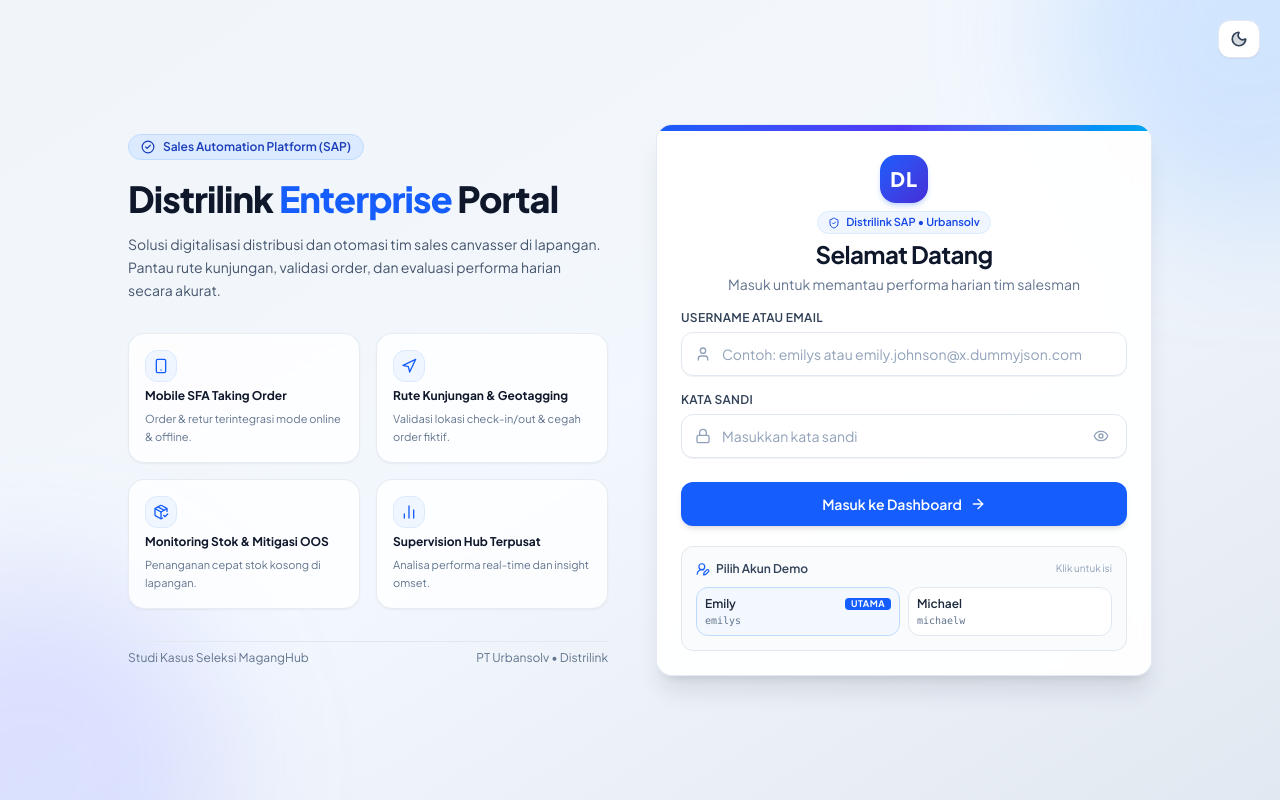
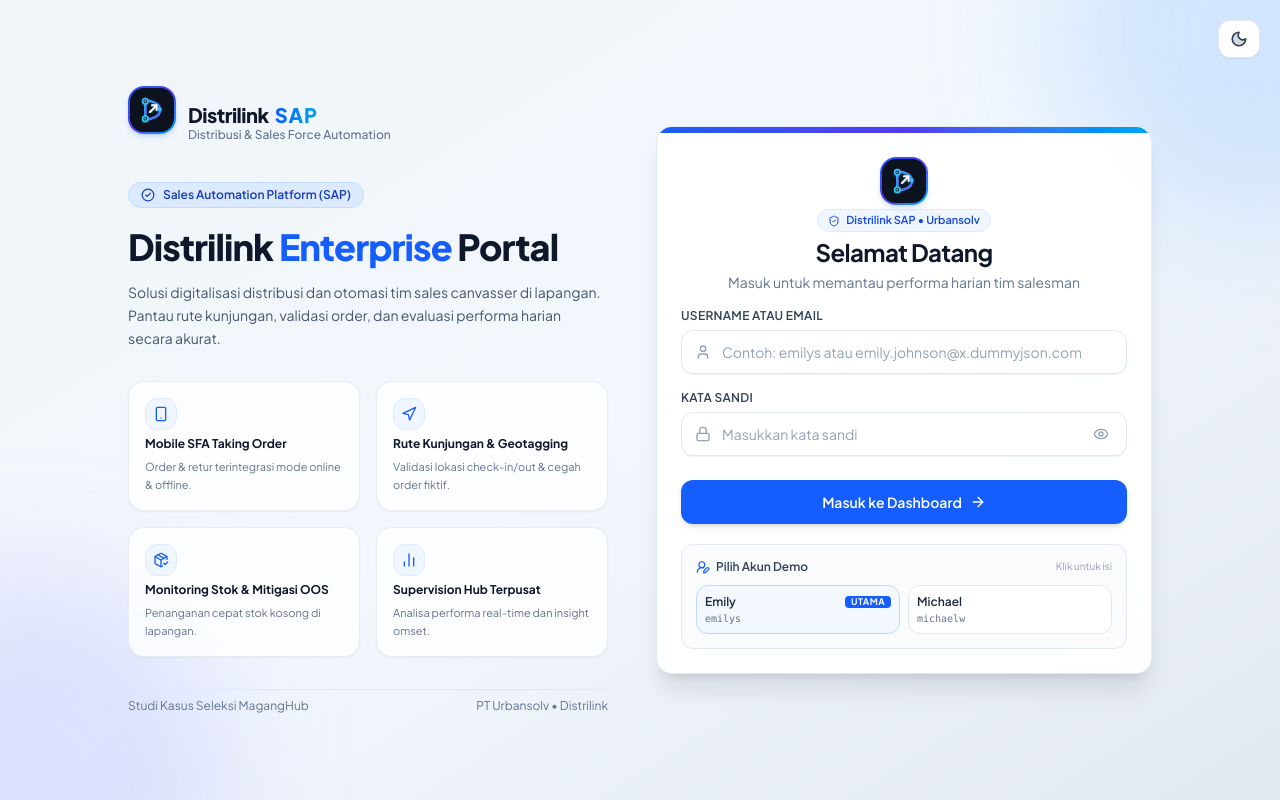
Before and after one commit to Pras00/distrilink-sap, a Next.js app: page /login in a window 1280 px wide. Built offline with nearby package versions, Linux system fonts and the light colour scheme.

Commit message:
feat: integrate Logo for Distrilink SAP

```diff
--- a/src/app/login/page.tsx
+++ b/src/app/login/page.tsx
@@ -5,6 +5,7 @@
 import { useAuth } from "@/context/AuthContext";
 import { LoginForm } from "@/components/auth/LoginForm";
 import { ThemeToggle } from "@/components/ui/ThemeToggle";
+import { Logo } from "@/components/ui/Logo";
 import {
   BarChart2,
   CheckCircle2,
@@ -61,6 +62,7 @@
         {/* Left Side: Brand Story & Features */}
         <div className="hidden lg:flex lg:col-span-6 flex-col justify-between text-slate-900 dark:text-white space-y-8 pr-4 transition-colors duration-300">
           <div>
+            <Logo size="lg" showText subtitle="Distribusi & Sales Force Automation" className="mb-6" />
             <div className="inline-flex items-center gap-2 px-3 py-1 rounded-full bg-blue-100 dark:bg-blue-500/20 border border-blue-200 dark:border-blue-400/30 text-blue-800 dark:text-blue-300 text-xs font-semibold backdrop-blur-xs transition-colors">
               <CheckCircle2 className="h-3.5 w-3.5" /> Sales Automation Platform (SAP)
             </div>
--- a/src/components/auth/LoginForm.tsx
+++ b/src/components/auth/LoginForm.tsx
@@ -9,6 +9,7 @@
 import { useAuth } from "@/context/AuthContext";
 import { Input } from "@/components/ui/Input";
 import { Button } from "@/components/ui/Button";
+import { Logo } from "@/components/ui/Logo";
 import {
   Card,
   CardContent,
@@ -108,8 +109,8 @@
         <div className="h-1.5 w-full bg-linear-to-r from-blue-600 via-indigo-600 to-sky-500" />
 
         <CardHeader className="space-y-2 text-center pb-4 pt-6">
-          <div className="mx-auto flex h-12 w-12 items-center justify-center rounded-2xl bg-linear-to-br from-blue-600 to-indigo-700 text-white shadow-md shadow-blue-600/20">
-            <span className="font-extrabold text-xl tracking-wider">DL</span>
+          <div className="flex justify-center mb-1">
+            <Logo size="lg" />
           </div>
 
           <div>
--- a/src/components/dashboard/DashboardHeader.tsx
+++ b/src/components/dashboard/DashboardHeader.tsx
@@ -6,6 +6,7 @@
 import { motion, AnimatePresence } from "framer-motion";
 import { useAuth } from "@/context/AuthContext";
 import { ThemeToggle } from "@/components/ui/ThemeToggle";
+import { Logo } from "@/components/ui/Logo";
 import {
   LogOut,
   Calendar,
@@ -64,9 +65,7 @@
         <div className="flex h-16 sm:h-20 items-center justify-between gap-4">
           {/* Logo & Product Brand */}
           <div className="flex items-center gap-3">
-            <div className="flex h-10 w-10 sm:h-11 sm:w-11 items-center justify-center rounded-2xl bg-gradient-to-br from-blue-600 to-indigo-700 text-white shadow-md shadow-blue-500/20 shrink-0">
-              <span className="font-extrabold text-lg sm:text-xl tracking-wider">DL</span>
-            </div>
+            <Logo size="md" />
             <div>
               <div className="flex items-center gap-2">
                 <h1 className="font-extrabold text-slate-900 dark:text-white text-base sm:text-xl tracking-tight leading-tight">
--- /dev/null
+++ b/src/components/ui/Logo.tsx
@@ -0,0 +1,141 @@
+import React from "react";
+
+interface LogoProps {
+  size?: "sm" | "md" | "lg" | "xl";
+  showText?: boolean;
+  subtitle?: string;
+  className?: string;
+  badgeOnly?: boolean;
+}
+
+const sizeConfig = {
+  sm: { icon: "h-8 w-8", text: "text-base", sub: "text-[10px]" },
+  md: { icon: "h-10 w-10 sm:h-11 sm:w-11", text: "text-lg sm:text-xl", sub: "text-xs" },
+  lg: { icon: "h-12 w-12", text: "text-xl", sub: "text-xs" },
+  xl: { icon: "h-16 w-16", text: "text-2xl", sub: "text-sm" },
+};
+
+export function Logo({
+  size = "md",
+  showText = false,
+  subtitle,
+  className = "",
+  badgeOnly = false,
+}: LogoProps) {
+  const cfg = sizeConfig[size] || sizeConfig.md;
+
+  const IconElement = (
+    <div
+      className={`relative flex items-center justify-center shrink-0 rounded-2xl bg-linear-to-br from-blue-600 via-indigo-600 to-sky-500 p-0.5 shadow-md shadow-blue-500/20 ${cfg.icon} ${className}`}
+    >
+      {/* Inner dark container for high-contrast crisp rendering */}
+      <div className="flex h-full w-full items-center justify-center rounded-[14px] bg-[#0c121e] p-1.5 backdrop-blur-xs transition-colors">
+        <svg
+          viewBox="0 0 48 48"
+          fill="none"
+          xmlns="http://www.w3.org/2000/svg"
+          className="h-full w-full"
+        >
+          <defs>
+            <linearGradient id="dl-gradient-main" x1="6" y1="6" x2="42" y2="42" gradientUnits="userSpaceOnUse">
+              <stop offset="0%" stopColor="#38bdf8" />
+              <stop offset="50%" stopColor="#3b82f6" />
+              <stop offset="100%" stopColor="#6366f1" />
+            </linearGradient>
+            <linearGradient id="dl-gradient-accent" x1="12" y1="36" x2="36" y2="12" gradientUnits="userSpaceOnUse">
+              <stop offset="0%" stopColor="#22d3ee" />
+              <stop offset="100%" stopColor="#60a5fa" />
+            </linearGradient>
+            <filter id="dl-glow" x="-20%" y="-20%" width="140%" height="140%">
+              <feDropShadow dx="0" dy="1" stdDeviation="1.5" floodColor="#38bdf8" floodOpacity="0.45" />
+            </filter>
+          </defs>
+
+          {/* D Backbone (Supply chain spine) */}
+          <path
+            d="M 14 10 L 14 38"
+            stroke="url(#dl-gradient-main)"
+            strokeWidth="4"
+            strokeLinecap="round"
+          />
+
+          {/* D Outer Arch Loop (Distribution Link Curve) */}
+          <path
+            d="M 14 10 C 26 10, 36 15, 36 24 C 36 33, 26 38, 14 38"
+            stroke="url(#dl-gradient-main)"
+            strokeWidth="4"
+            strokeLinecap="round"
+          />
+
+          {/* Top Node Hub */}
+          <circle
+            cx="14"
+            cy="11"
+            r="4"
+            fill="#0c121e"
+            stroke="url(#dl-gradient-accent)"
+            strokeWidth="2.5"
+            filter="url(#dl-glow)"
+          />
+          <circle cx="14" cy="11" r="1.6" fill="#38bdf8" />
+
+          {/* Bottom Node Hub */}
+          <circle
+            cx="14"
+            cy="37"
+            r="4"
+            fill="#0c121e"
+            stroke="url(#dl-gradient-accent)"
+            strokeWidth="2.5"
+            filter="url(#dl-glow)"
+          />
+          <circle cx="14" cy="37" r="1.6" fill="#38bdf8" />
+
+          {/* Dynamic Ascending Arrow (Growth & Target Achievement) */}
+          <path
+            d="M 21 27 L 31 17 M 31 17 H 24 M 31 17 V 24"
+            stroke="#ffffff"
+            strokeWidth="3"
+            strokeLinecap="round"
+            strokeLinejoin="round"
+            filter="url(#dl-glow)"
+          />
+
+          {/* Distribution Node on Curve */}
+          <circle
+            cx="35.5"
+            cy="23"
+            r="3"
+            fill="#38bdf8"
+            filter="url(#dl-glow)"
+          />
+        </svg>
+      </div>
+    </div>
+  );
+
+  if (badgeOnly || !showText) {
+    return IconElement;
+  }
+
+  return (
+    <div className={`flex items-center gap-3 ${className}`}>
+      {IconElement}
+      <div className="flex flex-col">
+        <div className="flex items-center gap-1.5 leading-tight">
+          <span className={`font-extrabold tracking-tight text-slate-900 dark:text-white ${cfg.text}`}>
+            Distrilink
+          </span>
+          <span className={`font-black tracking-wider text-transparent bg-clip-text bg-linear-to-r from-blue-600 to-sky-500 dark:from-blue-400 dark:to-cyan-300 ${cfg.text}`}>
+            SAP
+          </span>
+        </div>
+        {subtitle && (
+          <span className={`font-medium text-slate-500 dark:text-slate-400 -mt-0.5 ${cfg.sub}`}>
+            {subtitle}
+          </span>
+        )}
+      </div>
+    </div>
+  );
+}
--- a/src/lib/api.ts
+++ b/src/lib/api.ts
@@ -23,7 +23,7 @@
             resolvedUsername = matchedUser.username;
           } else {
             throw new Error(
-              "Email ini belum terdaftar di database akun DummyJSON. Silakan gunakan akun uji yang tersedia (misal: emilys / emilyspass) atau klik salah satu Akun Demo di bawah."
+              "Email ini belum terdaftar di database akun. Silakan periksa kembali."
             );
           }
         }
@@ -55,11 +55,11 @@
       if (data.message === "Invalid credentials" || response.status === 400) {
         if (isEmail) {
           throw new Error(
-            "Kata sandi untuk email tersebut tidak sesuai. Silakan periksa kembali atau pilih Akun Demo di bawah."
+            "Kata sandi untuk email tersebut tidak sesuai. Silakan periksa kembali."
           );
         }
         throw new Error(
-          "Username atau kata sandi tidak sesuai. Silakan periksa kembali atau gunakan pilihan Akun Demo di bawah."
+          "Username atau kata sandi tidak sesuai. Silakan periksa kembali."
         );
       }
       throw new Error(data.message || "Username atau kata sandi tidak valid");
```
